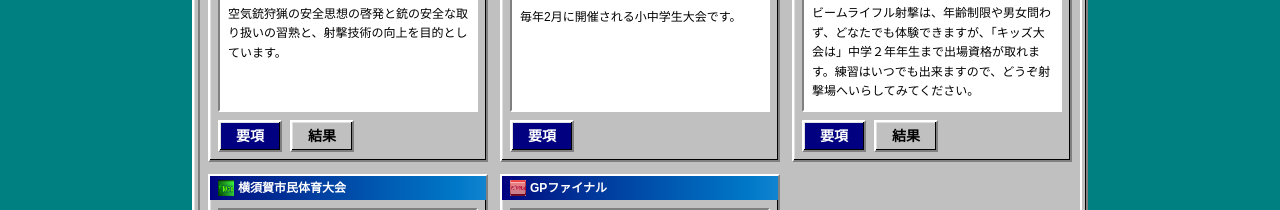
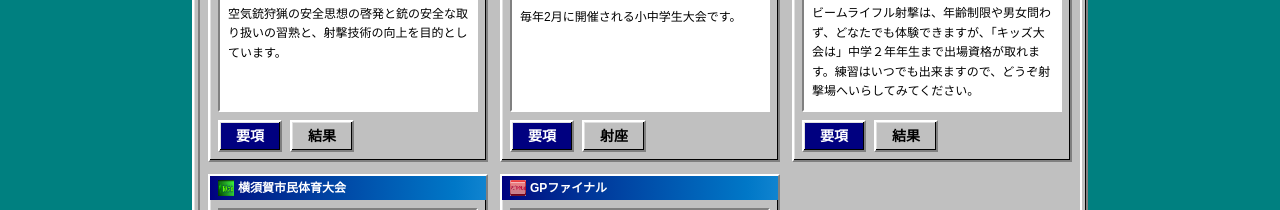
Before and after one commit to KanagawaRifle/kanagawa-rifle, a Next.js app in the folder packages/yrsa-website/: page /competitions in a window 1280 px wide. Shown: the part 1020-1230 px from the top of the page. Built offline with nearby package versions, Linux system fonts and the light colour scheme; no server answers.

Commit message:
feat(yrsa-website): CompetitionCardにstartListsHref（射座）ボタンを追加
- startListsHref propを追加
- ボタンセクションの表示条件にstartListsHrefを追加
- ヤングスターファイナルに射座リンクを設定

```diff
--- a/packages/yrsa-website/app/competitions/page.tsx
+++ b/packages/yrsa-website/app/competitions/page.tsx
@@ -53,6 +53,7 @@ interface CompetitionCardProps {
   description: string;
   guidelinesHref?: string;
   resultsHref?: string;
+  startListsHref?: string;
 }
 
 function CompetitionCard({
@@ -61,6 +62,7 @@ function CompetitionCard({
   description,
   guidelinesHref,
   resultsHref,
+  startListsHref,
 }: CompetitionCardProps) {
   return (
     <div className="flex flex-col border-2 border-b-[#808080] border-l-white border-r-[#808080] border-t-white bg-[#c0c0c0] [box-shadow:inset_-1px_-1px_0_0_#000000,inset_1px_1px_0_0_#dfdfdf]">
@@ -79,12 +81,15 @@ function CompetitionCard({
             <p className="text-xs leading-relaxed text-black">{description}</p>
           </div>
         )}
-        {(guidelinesHref || resultsHref) && (
+        {(guidelinesHref || startListsHref || resultsHref) && (
           <div className="mt-2 flex gap-2">
             {guidelinesHref && (
               <Win95Button href={guidelinesHref} variant="primary">
                 要項
               </Win95Button>
+            )}
+            {startListsHref && (
+              <Win95Button href={startListsHref}>射座</Win95Button>
             )}
             {resultsHref && (
               <Win95Button href={resultsHref}>結果</Win95Button>
@@ -178,6 +183,7 @@ export default function CompetitionsPage() {
               title="ヤングスターファイナル（G3）"
               description="毎年2月に開催される小中学生大会です。"
               guidelinesHref="https://static.kanagawa-rifle.org/website/competitions/2025/2026-02-06-young-star-final-details.pdf"
+              startListsHref="https://static.kanagawa-rifle.org/website/competitions/2025/2026-02-06-young-star-final-start-lists.pdf"
             />
 
             <CompetitionCard
```
